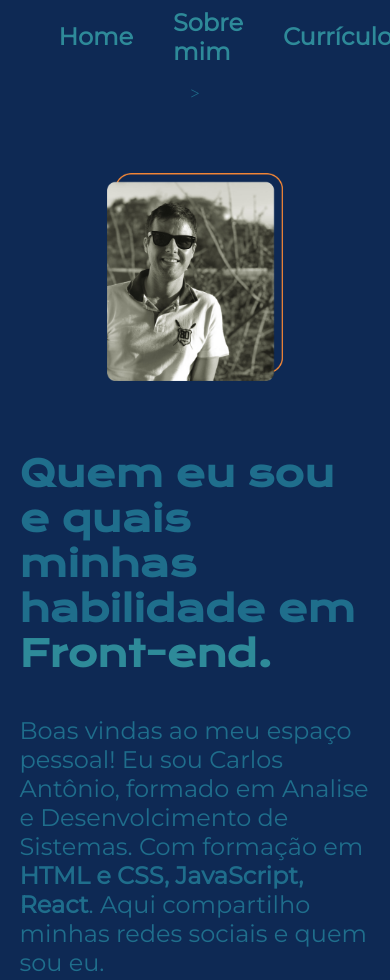
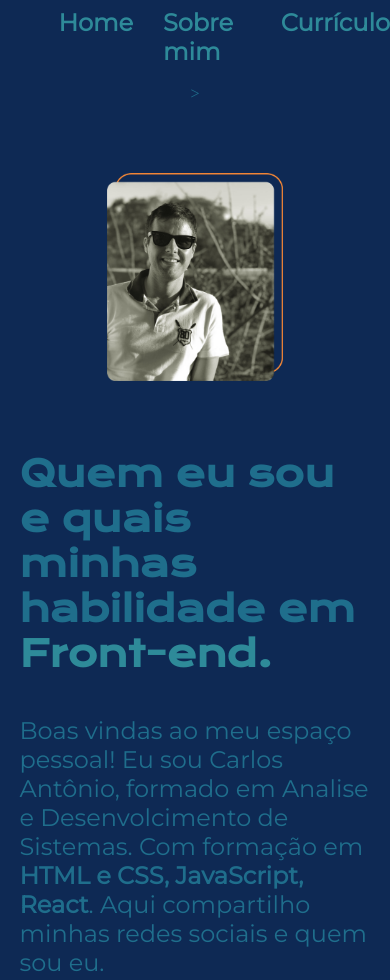
Before and after one commit to carlosaljuniorcg/portfolio, a plain HTML site: page index.html in a window 390 px wide. Shown: the top 980 px of the page. Drawn offline with nearby package versions, Linux system fonts and the light colour scheme.

Commit message:
NewToday

```diff
--- a/estilos/style.css
+++ b/estilos/style.css
@@ -142,8 +142,8 @@ body{
     }
 
     .cabecalho__menu {
-        gap: 40px;
-        align-items: center;
+        gap: 30px;
+        justify-content: start;
     }
 
     .apresentacao {
```
